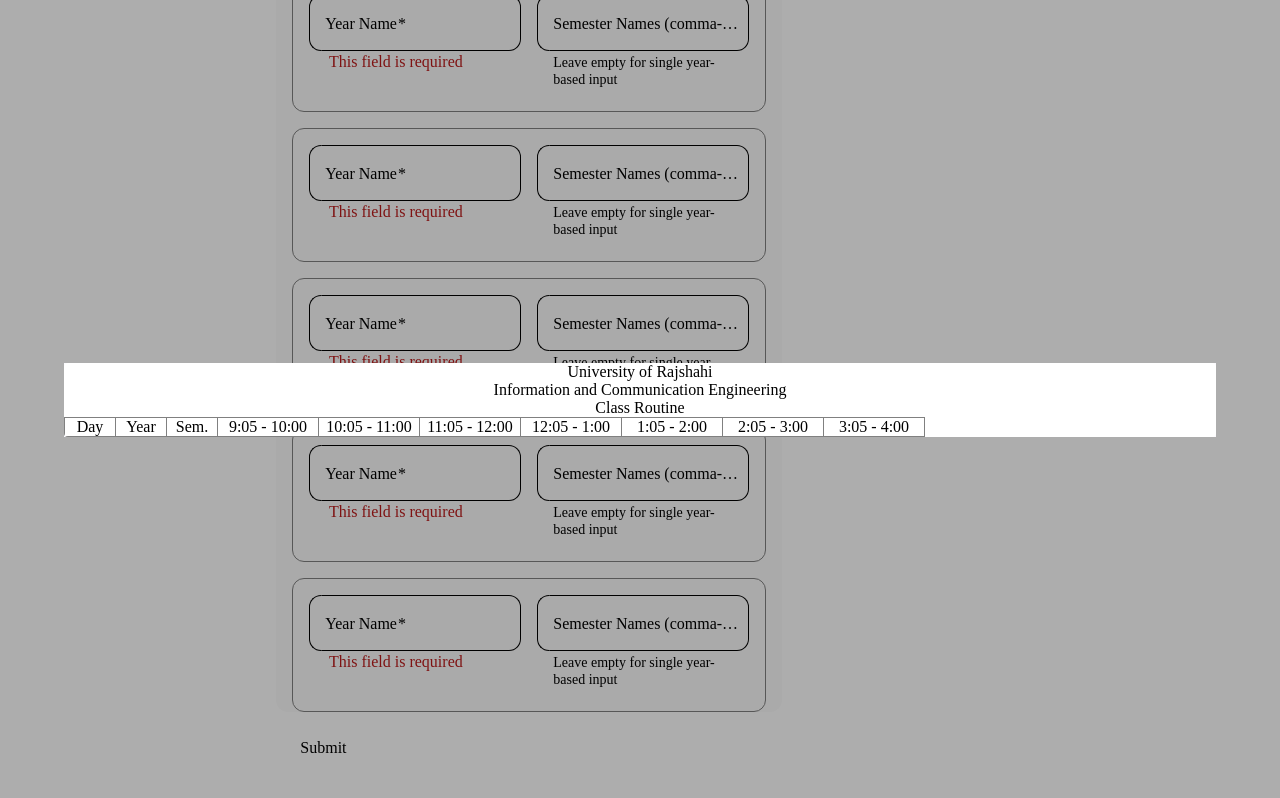
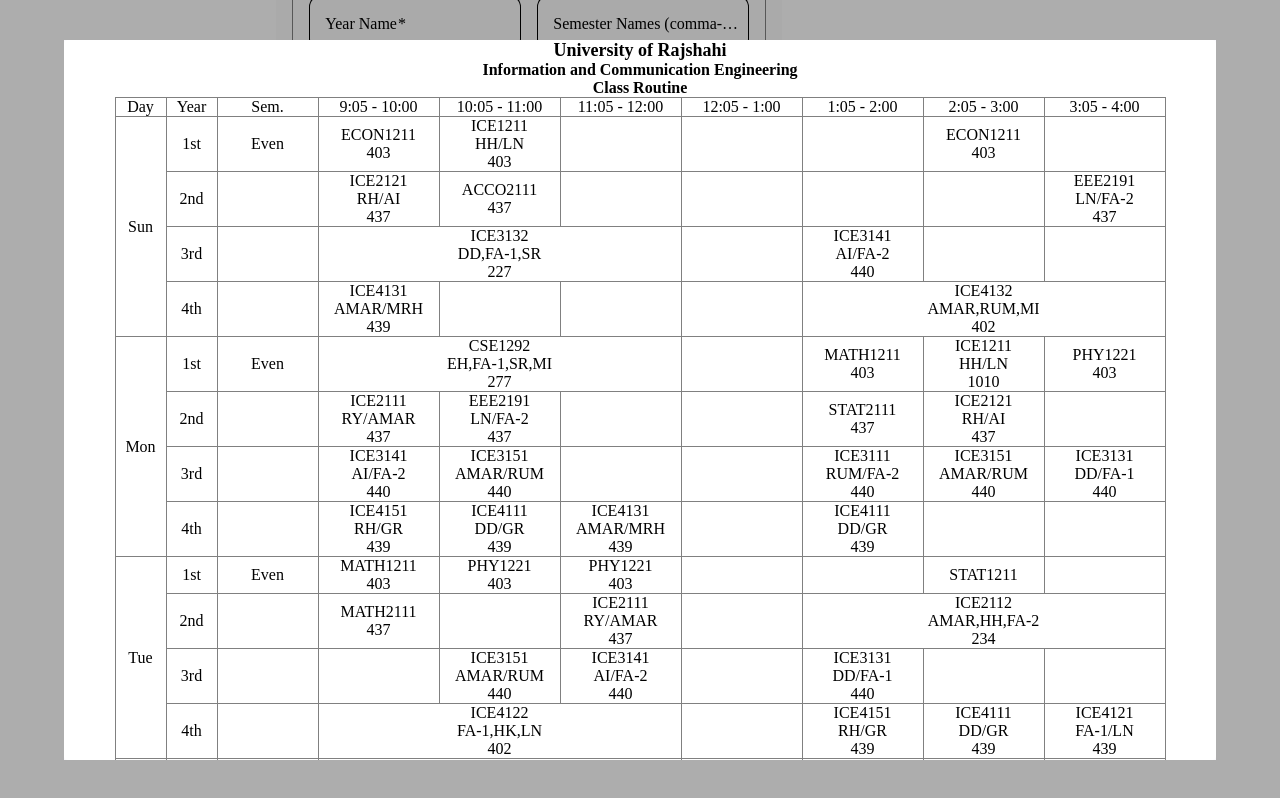
Before and after one commit to Zihad-Bd/dynamic-routine-app, an Angular app: page / in a window 1280 px wide. Both pictures are taken after typing "Sample", "Sample", "5", "5" into the empty fields and a click on the button "Submit". Built offline with nearby package versions, Linux system fonts and the light colour scheme.

Commit message:
feat: Routine view done.

```diff
--- a/src/app/routine/routine.component.html
+++ b/src/app/routine/routine.component.html
@@ -7,8 +7,85 @@
       <div class="day">Day</div>
       <div class="year border-top-right-bottom">Year</div>
       <div class="sem border-top-right-bottom">Sem.</div>
-      <div class="slot-box border-top-right-bottom" *ngFor="let timeSlot of timeSlotsInfo">
+      <div
+        class="slot-box border-top-right-bottom"
+        *ngFor="let timeSlot of timeSlotsInfo"
+      >
         {{ timeSlot }}
+      </div>
+    </div>
+    <div class="data">
+      <div class="day-info" *ngFor="let day of daysInfo; let dayIndex = index">
+        <div class="day-text border-left-bottom-right">{{ day }}</div>
+        <div class="year-info">
+          <div
+            class="year-item"
+            *ngFor="
+              let yearSemesterInfo of yearsSemestersInfo;
+              let yearIndex = index
+            "
+          >
+            <div class="year-text border-right-bottom">
+              {{ yearSemesterInfo.yearName }}
+            </div>
+            <div class="semester-info">
+              <div
+                class="semester-item"
+                *ngFor="
+                  let semesterName of yearSemesterInfo.semesterNames;
+                  let semesterIndex = index
+                "
+              >
+                <div class="semester-text border-right-bottom">
+                  {{ semesterName }}
+                </div>
+                <div class="slot-info">
+                  <ng-container
+                    *ngFor="
+                      let timeSlot of timeSlotsInfo;
+                      let timeSlotIndex = index
+                    "
+                  >
+                    <div
+                      *ngIf="
+                        selectedRoutine[dayIndex][yearIndex][semesterIndex][
+                          timeSlotIndex
+                        ].isFirstHour ||
+                        selectedRoutine[dayIndex][yearIndex][semesterIndex][
+                          timeSlotIndex
+                        ].isOccupied == false
+                      "
+                      class="slot-item border-right-bottom"
+                      [ngStyle]="getTimeSlotWidth(dayIndex, yearIndex, semesterIndex, timeSlotIndex)"
+                    >
+                      <div>
+                        {{
+                          selectedRoutine[dayIndex][yearIndex][semesterIndex][
+                            timeSlotIndex
+                          ].courseCode
+                        }}
+                      </div>
+                      <div class="teachers-text">
+                        {{
+                          selectedRoutine[dayIndex][yearIndex][semesterIndex][
+                            timeSlotIndex
+                          ].teachers
+                        }}
+                      </div>
+                      <div>
+                        {{
+                          selectedRoutine[dayIndex][yearIndex][semesterIndex][
+                            timeSlotIndex
+                          ].roomNo
+                        }}
+                      </div>
+                    </div>
+                  </ng-container>
+                </div>
+              </div>
+            </div>
+          </div>
+        </div>
       </div>
     </div>
   </div>
--- a/src/app/routine/routine.component.scss
+++ b/src/app/routine/routine.component.scss
@@ -1,55 +1,123 @@
 .container {
-  display: flex;
+  display: flex; /* Let it shrink-wrap its content horizontally */
   flex-direction: column;
-
-  .varsity-name,
-  .dept-name,
+  align-items: center; /* Horizontally center its children */
+  overflow-x: auto; /* Horizontal scroll if needed */
+  overflow-y: auto;
+  max-height: 90vh;
+  width: 100%; /* Full width of the parent container */
+  min-width: max-content; /* Make sure container expands to fit children horizontally */
+  .varsity-name {
+    font-size: 18px;
+    font-weight: 600;
+  }
+  .dept-name {
+    font-weight: 600;
+  }
   .class-routine-text {
-    text-align: center; // Center align text only
+    font-weight: 600;
   }
-
   .routine-container {
     display: flex;
     flex-direction: column;
-    overflow-x: auto; // Enable horizontal scrolling
-    width: 100%; // Let it take full page width
-
     .column-names {
       display: flex;
       flex-direction: row;
       flex-wrap: nowrap;
-      width: max-content; // Let it grow as wide as needed
-
+      .day,
+      .year,
+      .sem,
+      .slot-box {
+        display: flex;
+        justify-content: center;
+      }
       .day {
         width: 50px;
-        flex: 0 0 auto;
-        text-align: center;
         border: 1px solid gray;
       }
-
       .year {
         width: 50px;
-        flex: 0 0 auto;
-        text-align: center;
       }
-
       .sem {
-        width: 50px;
-        flex: 0 0 auto;
-        text-align: center;
+        width: 100px;
       }
-
       .slot-box {
-        width: 100px;
-        flex: 0 0 auto;
-        text-align: center;
+        width: 120px;
       }
-
       .border-top-right-bottom {
         border-top: 1px solid gray;
         border-right: 1px solid gray;
         border-bottom: 1px solid gray;
       }
     }
+    .data {
+      display: flex;
+      flex-direction: column;
+      .day-info {
+        display: flex;
+        flex-direction: row;
+        .day-text {
+          display: flex;
+          justify-content: center;
+          align-items: center;
+          width: 50px;
+        }
+        .border-left-bottom-right {
+          border-left: 1px solid gray;
+          border-bottom: 1px solid gray;
+          border-right: 1px solid gray;
+        }
+        .year-info {
+          display: flex;
+          flex-direction: column;
+          .year-item {
+            display: flex;
+            flex-direction: row;
+            .year-text {
+              display: flex;
+              justify-content: center;
+              align-items: center;
+              width: 50px;
+              min-height: 19px;
+              word-break: break-word;
+            }
+            .border-right-bottom {
+              border-bottom: 1px solid gray;
+              border-right: 1px solid gray;
+            }
+            .semester-info {
+              display: flex;
+              flex-direction: column;
+              .semester-item {
+                display: flex;
+                flex-direction: row;
+                .semester-text {
+                  display: flex;
+                  justify-content: center;
+                  align-items: center;
+                  width: 100px;
+                  min-height: 19px;
+                  word-break: break-word;
+                }
+                .slot-info {
+                  display: flex;
+                  flex-direction: row;
+                  .slot-item {
+                    display: flex;
+                    flex-direction: column;
+                    align-items: center;
+                    justify-content: center;
+                    min-width: 120px;
+                    .teachers-text {
+                      word-break: break-word;
+                    }
+                  }
+                }
+              }
+            }
+          }
+        }
+      }
+    }
   }
 }
--- a/src/app/routine/routine.component.ts
+++ b/src/app/routine/routine.component.ts
@@ -17,7 +17,7 @@
   daysInfo: string[] = [];
   yearsSemestersInfo: any[] = [];
   timeSlotsInfo: string[] = ['23', '33'];
-  bestRoutine: any;
+  selectedRoutine: any;
 
   constructor(
     @Inject(MAT_DIALOG_DATA) public data: any,
@@ -29,10 +29,20 @@
     this.daysInfo = data.daysInfo;
     this.yearsSemestersInfo = data.yearsSemestersInfo;
     this.timeSlotsInfo = data.timeSlotsInfo;
-    this.bestRoutine = data.bestRoutine;
+    this.selectedRoutine = data.bestRoutine;
+    debugger;
   }
 
-  ngOnInit(): void {
-    console.log("timeSlotsInfo:", this.timeSlotsInfo);
+  ngOnInit(): void {}
+  getTimeSlotWidth(
+    dayId: number,
+    yearId: number,
+    semesterId: number,
+    timeSlotId: number
+  ) {
+    let hourPerClass =
+      this.selectedRoutine[dayId][yearId][semesterId][timeSlotId].hourPerClass;
+    const width = hourPerClass * 120 + hourPerClass - 1;
+    return { width: `${width}px` };
   }
 }
--- a/src/app/services/generate-routine.service.ts
+++ b/src/app/services/generate-routine.service.ts
@@ -302,6 +302,7 @@
         this.routinesInfo[routineId][dayId][yearId][semesterId][j].isFirstHour =
           true;
       }
+      this.routinesInfo[routineId][dayId][yearId][semesterId][j].hourPerClass = courseInfo.hoursPerClass;
       for (let k = 0; k < teachers.length; ++k) {
         const str = `${dayId}_${j}_${teachers[k].abbreviation}`;
         haveClassForTeacherMap.set(str, true);
@@ -321,6 +322,7 @@
             this.routinesInfo[routineId][j][k][l][m].teachers = '';
             this.routinesInfo[routineId][j][k][l][m].isOccupied = false;
             this.routinesInfo[routineId][j][k][l][m].isFirstHour = false;
+            this.routinesInfo[routineId][j][k][l][m].hourPerClass = 1;
           }
         }
       }
```
